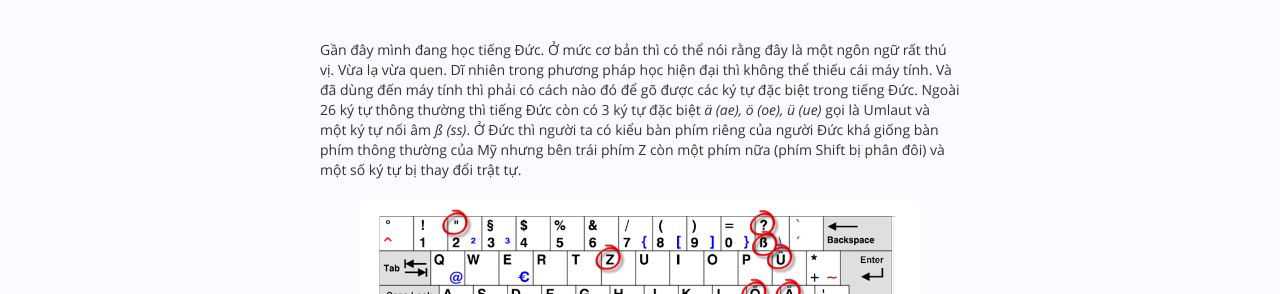
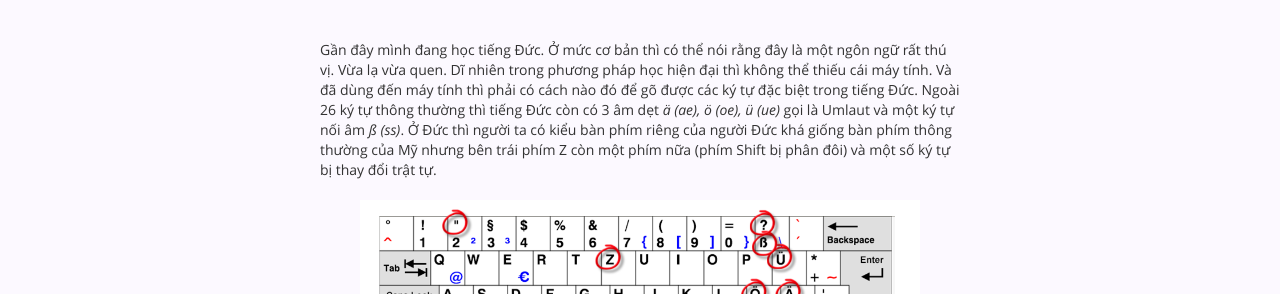
Before and after one commit to lewtds/lewtds.github.com, a Jekyll site: the page built from _posts/2013-03-10-go-tieng-duc-bang-ban-phim-us.md, in a window 1280 px wide. Shown: the part 500-794 px from the top of the page. Built offline with Jekyll 4.4.1, drawn with Linux system fonts in a browser that asks for light colours; comment, search, counter and statistics services are not loaded.

Commit message:
Minor wording change.

```diff
--- a/_posts/2013-03-10-go-tieng-duc-bang-ban-phim-us.md
+++ b/_posts/2013-03-10-go-tieng-duc-bang-ban-phim-us.md
@@ -8,7 +8,7 @@
 một ngôn ngữ rất thú vị. Vừa lạ vừa quen. Dĩ nhiên trong phương pháp học
 hiện đại thì không thể thiếu cái máy tính. Và đã dùng đến máy tính thì
 phải có cách nào đó để gõ được các ký tự đặc biệt trong tiếng Đức. Ngoài
-26 ký tự thông thường thì tiếng Đức còn có 3 ký tự đặc biệt *ä (ae), ö*
+26 ký tự thông thường thì tiếng Đức còn có 3 âm dẹt *ä (ae), ö*
 *(oe), ü (ue)* gọi là Umlaut và một ký tự nối âm *ß (ss)*. Ở Đức thì
 người ta có kiểu bàn phím riêng của người Đức khá giống bàn phím thông
 thường của Mỹ nhưng bên trái phím Z còn một phím nữa (phím Shift bị phân
```
